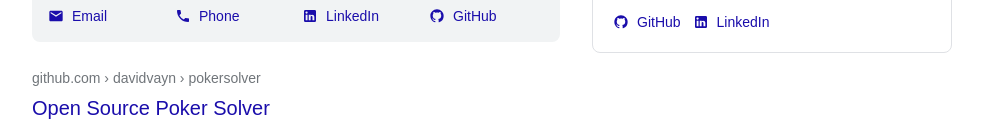
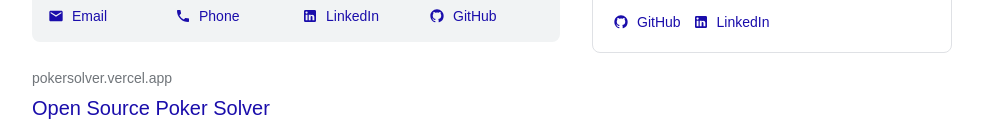
Before and after one commit to davidvayn/website, a Next.js app: page / in a window 1280 px wide. Shown: the part 670-800 px from the top of the page, without its empty margins (148-1131 px from the left). Built offline with nearby package versions, Linux system fonts and the light colour scheme.

Commit message:
Link PokerSolver to live deployment

```diff
--- a/src/data/projects.ts
+++ b/src/data/projects.ts
@@ -14,8 +14,8 @@ export const projects: Project[] = [
   {
     id: "project-4",
     title: "Open Source Poker Solver",
-    url: "github.com › davidvayn › pokersolver",
-    href: "https://github.com/davidvayn/pokersolver",
+    url: "pokersolver.vercel.app",
+    href: "https://pokersolver.vercel.app/",
     snippet:
       "Rust CFR/neural Heads-Up No-Limit Hold'em trainer achieving <b>95.2% action-EV precision</b> and <b>100% policy-lookup coverage</b> across <b>114 automated tests</b>.",
     tags: [
```
Also changed, not shown: 1 other file (tests, documents, lock files or other folders).
